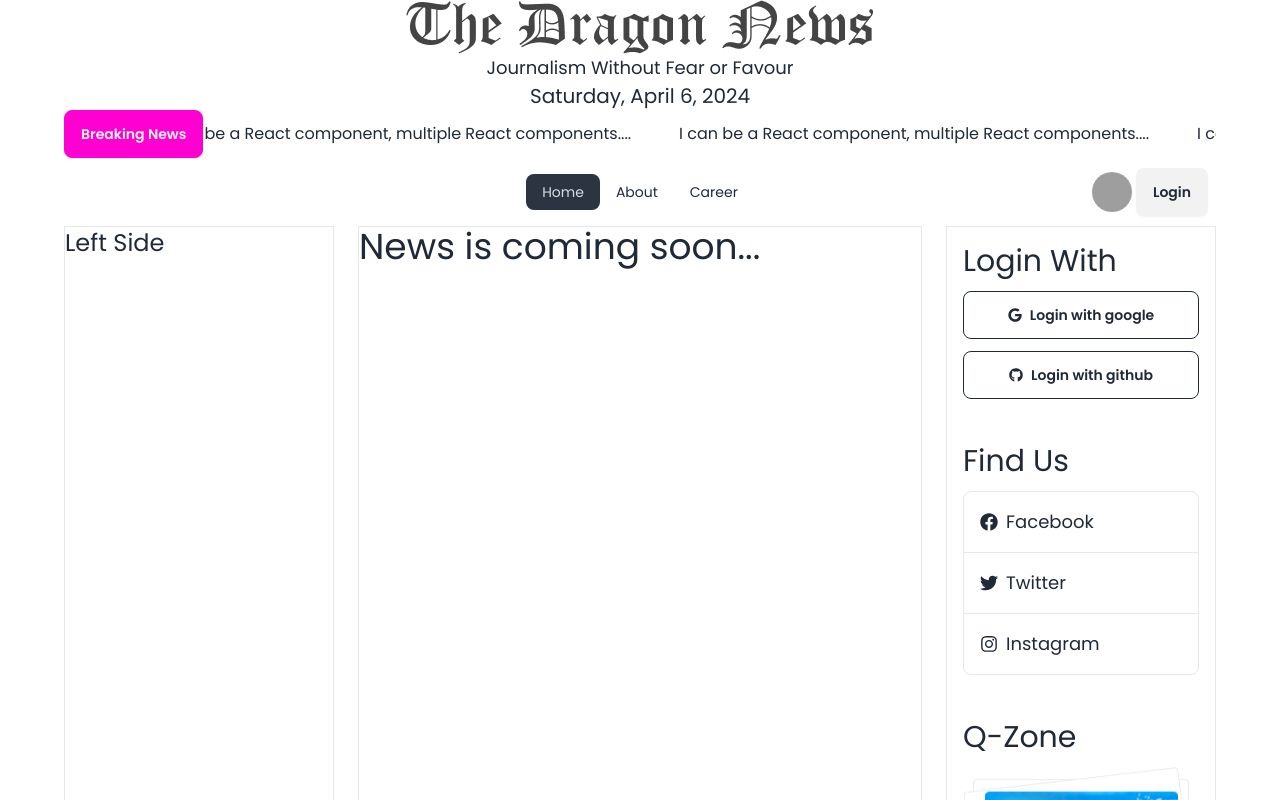
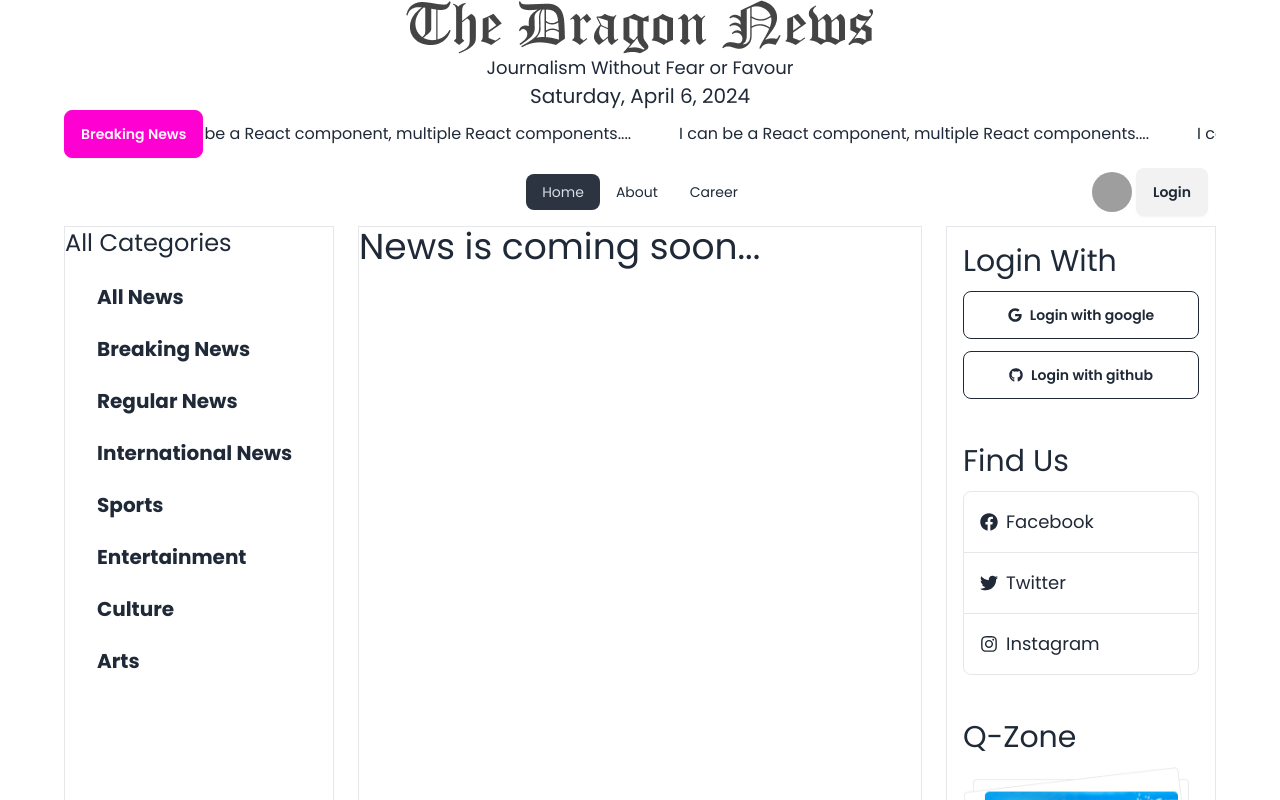
Before and after one commit to AdnaNation/react-dragon-news-auth, a React (Vite) app: page / in a window 1280 px wide. Shown: the top 800 px of the page. Built offline with nearby package versions, Linux system fonts and the light colour scheme; grey boxes are pictures that could not be loaded.

Commit message:
second commit

```diff
--- a/src/pages/shared/LeftSideNav/LeftSideNav.jsx
+++ b/src/pages/shared/LeftSideNav/LeftSideNav.jsx
@@ -1,7 +1,25 @@
+import { useEffect, useState } from "react";
+import { Link } from "react-router-dom";
+
 const LeftSideNav = () => {
+  const [categories, setCategories] = useState([]);
+  useEffect(() => {
+    fetch("categories.json")
+      .then((res) => res.json())
+      .then((data) => setCategories(data));
+  }, []);
   return (
-    <div>
-      <h2 className="text-2xl">Left Side</h2>
+    <div className="space-y-6">
+      <h2 className="text-2xl">All Categories</h2>
+      {categories.map((category) => (
+        <Link
+          to={`/category/${category.id}`}
+          className="block pl-8 text-xl font-bold"
+          key={category.id}
+        >
+          {category.name}
+        </Link>
+      ))}
     </div>
   );
 };
```
